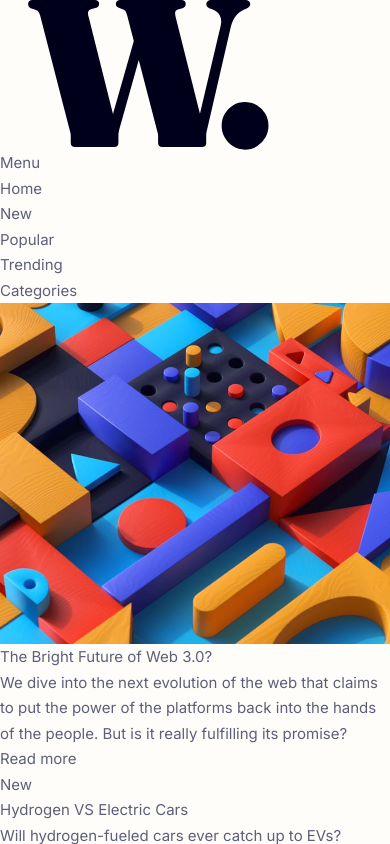
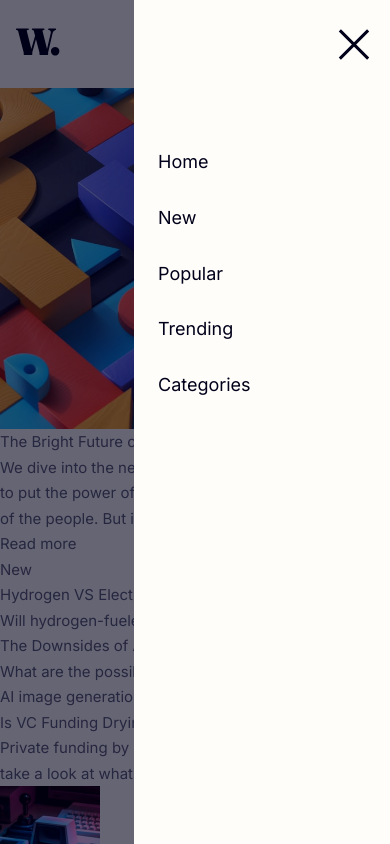
Before and after one commit to abizmo/news-homepage, a Next.js app: page / in a window 390 px wide. Both pictures are taken after a click on the button "Menu". Shown: the top 844 px of the page. Built offline with nearby package versions, Linux system fonts and the light colour scheme.

Commit message:
Add mobile navbar menu

```diff
--- a/src/components/Header.tsx
+++ b/src/components/Header.tsx
@@ -1,35 +1,98 @@
 import { type NextComponentType } from "next";
+import Image from "next/image";
+import { useState } from "react";
 
-const Header: NextComponentType = () => (
-  <header>
-    <div>
+interface NavLink {
+  href: string;
+  label: string;
+}
+
+const navlinks: NavLink[] = [
+  {
+    href: "#",
+    label: "Home",
+  },
+  {
+    href: "#",
+    label: "New",
+  },
+  {
+    href: "#",
+    label: "Popular",
+  },
+  {
+    href: "#",
+    label: "Trending",
+  },
+  {
+    href: "#",
+    label: "Categories",
+  },
+];
+
+const Header: NextComponentType = () => {
+  const [isOpen, setIsOpen] = useState(false);
+
+  return (
+    <header className="container mx-auto px-4">
+      <div className="my-7 pb-1">
         <a href="#">
-        <svg className="icon">
+          <svg className="h-7 w-11">
             <use xlinkHref="/images/logo.svg#logo"></use>
           </svg>
         </a>
-      <button>Menu</button>
-      <nav>
-        <ul>
-          <li>
-            <a href="#">Home</a>
+        <button
+          className="fixed top-7 right-4 z-50 flex h-8 w-10 items-center justify-center"
+          aria-controls="primary-navigation"
+          aria-expanded={isOpen}
+          onClick={() => setIsOpen((prev) => !prev)}
+        >
+          <Image
+            src="/images/icon-menu.svg"
+            alt=""
+            width={40}
+            height={18}
+            aria-hidden="true"
+            className={isOpen ? "hidden" : ""}
+          />
+          <Image
+            src="/images/icon-menu-close.svg"
+            alt=""
+            width={32}
+            height={32}
+            aria-hidden="true"
+            className={isOpen ? "" : "hidden"}
+          />
+          <span className="sr-only">Menu</span>
+        </button>
+        <div
+          className={`${
+            isOpen ? "translate-x-0 opacity-60 " : "translate-x-full opacity-0 "
+          }fixed inset-0 select-none bg-very-dark-blue transition-opacity duration-300 ease-linear`}
+        />
+        <nav
+          id="primary-navigation"
+          className={`${
+            isOpen ? "translate-x-0 " : "translate-x-64 "
+          }fixed inset-y-0 right-0 z-40 w-64 bg-off-white transition-transform duration-300 ease-in-out`}
+        >
+          <ul className="pt-36">
+            {navlinks.map(({ href, label }) => (
+              <li className="mb-5 px-6 last:mb-0" key={label}>
+                <a
+                  className="block py-2 text-xl text-very-dark-blue"
+                  href={href}
+                  onClick={() => setIsOpen(false)}
+                >
+                  {label}
+                </a>
               </li>
-          <li>
-            <a href="#">New</a>
-          </li>
-          <li>
-            <a href="#">Popular</a>
-          </li>
-          <li>
-            <a href="#">Trending</a>
-          </li>
-          <li>
-            <a href="#">Categories</a>
-          </li>
+            ))}
           </ul>
         </nav>
       </div>
     </header>
   );
+};
 
 export default Header;
```
Lines whose indentation alone changed are shown as unchanged.
